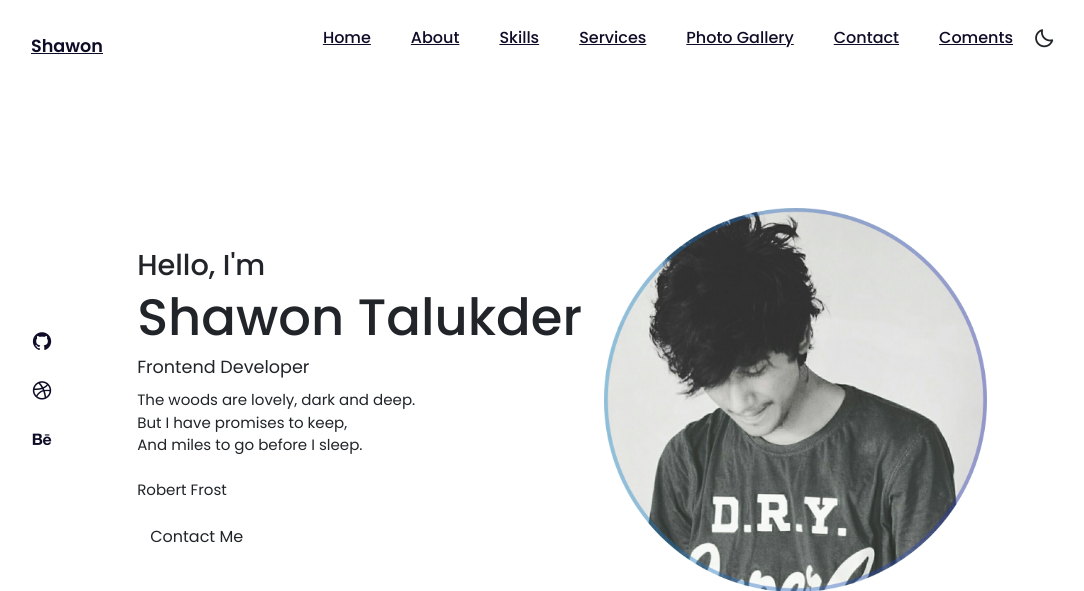
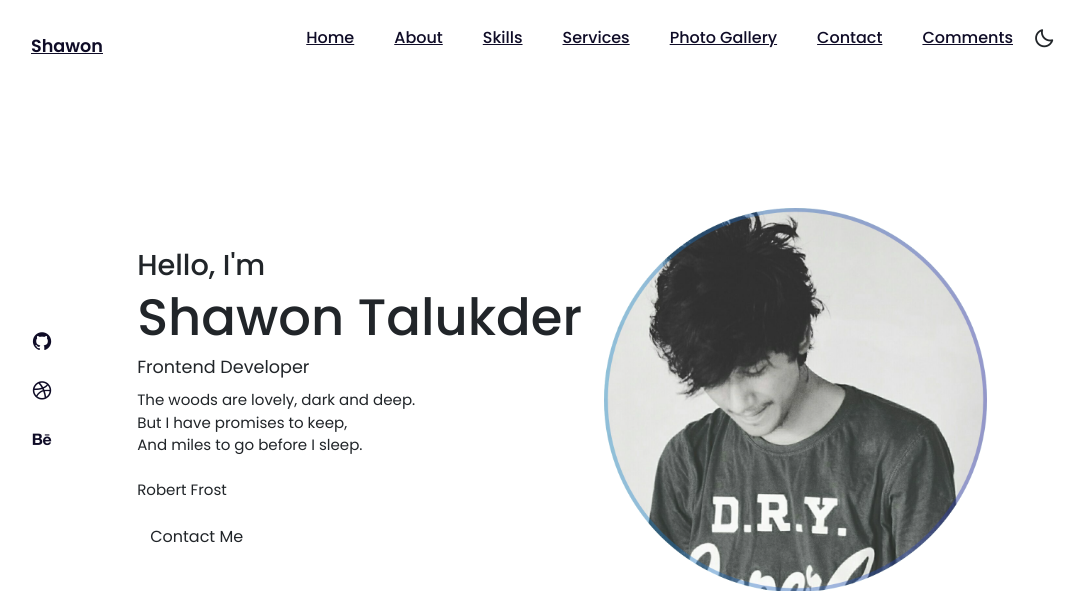
Before and after one commit to carbon-ahs/django_portfolioSWN, a Django app: page / in a window 1280 px wide. Shown: the top 591 px of the page, without its empty margins (97-1181 px from the left). Run offline with Django 3.2, Linux system fonts and the light colour scheme.

```diff
--- a/portfolioSWN_app/templates/index.html
+++ b/portfolioSWN_app/templates/index.html
@@ -30,7 +30,7 @@
             <li><a href="#services">Services</a></li>
             <li><a href="#portfolio">Photo Gallery</a></li>
             <li><a href="#contact">Contact</a></li>
-            <li><a href="{% url 'all-comments' %}">Coments</a></li>
+            <li><a href="{% url 'all-comments' %}">Comments</a></li>
             <div class="bx bx-moon" id="darkmode"></div>
         </ul>
     </header>
```
